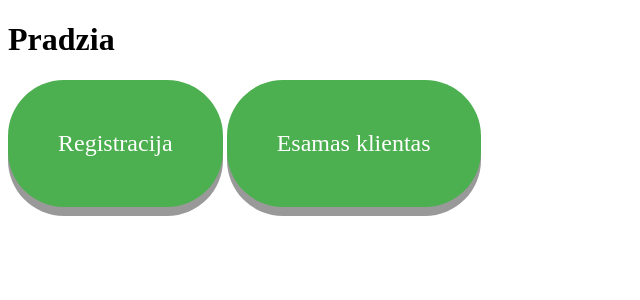
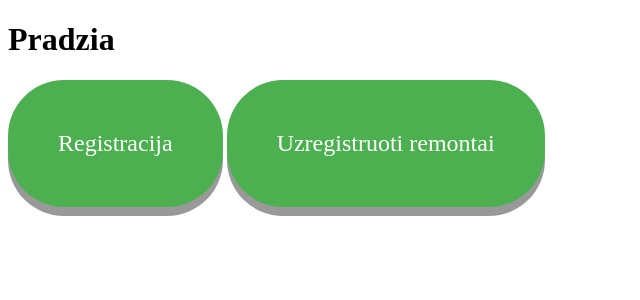
Before and after one commit to ADR011/servisas, a Django app: page / in a window 1280 px wide. Shown: the top 300 px of the page, without its empty margins (0-640 px from the left). Run offline with Django 4.2, Linux system fonts and the light colour scheme.

Commit message:
pataisyta pradinis

```diff
--- a/registracija/templates/pradinis.html
+++ b/registracija/templates/pradinis.html
@@ -58,6 +58,6 @@
 </style>
 </head>
 <body>
-<a class="button" href="perziura">Esamas klientas</a>
+<a class="button" href="perziura">Uzregistruoti remontai</a>
 </body>
 </html>
```
